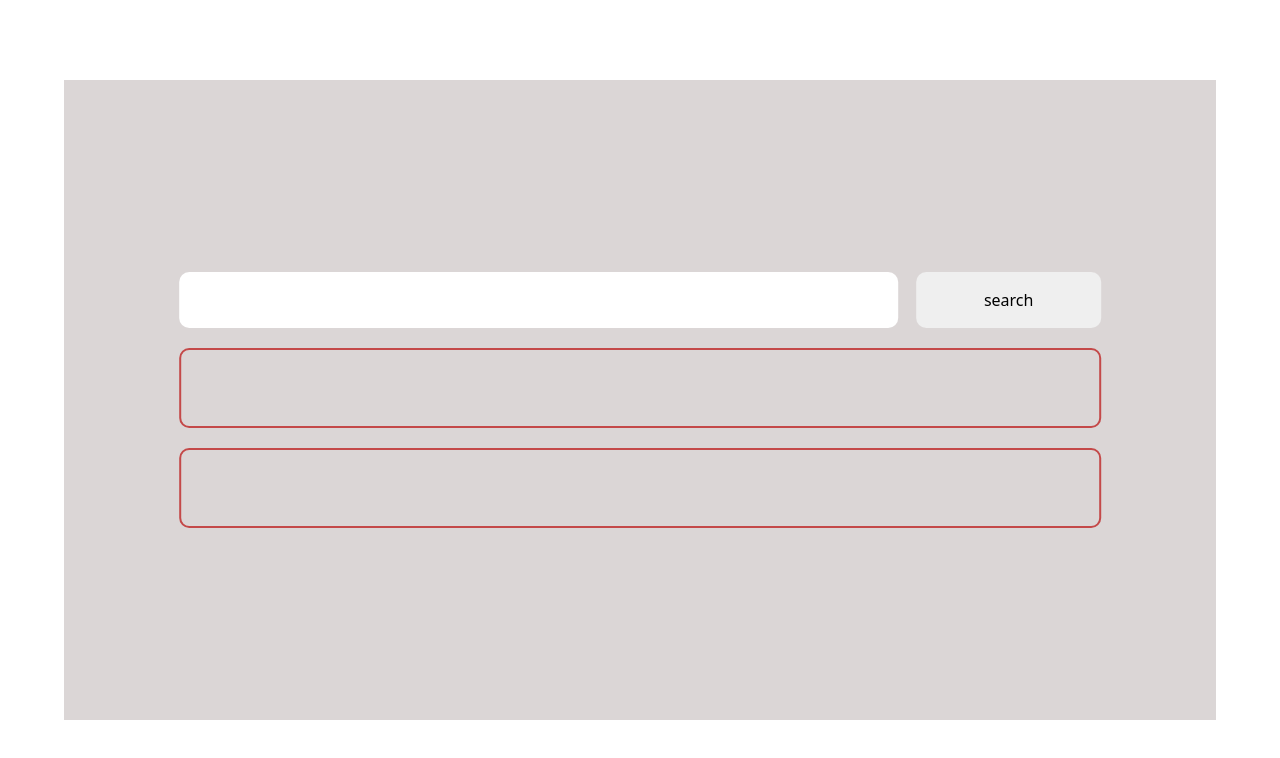
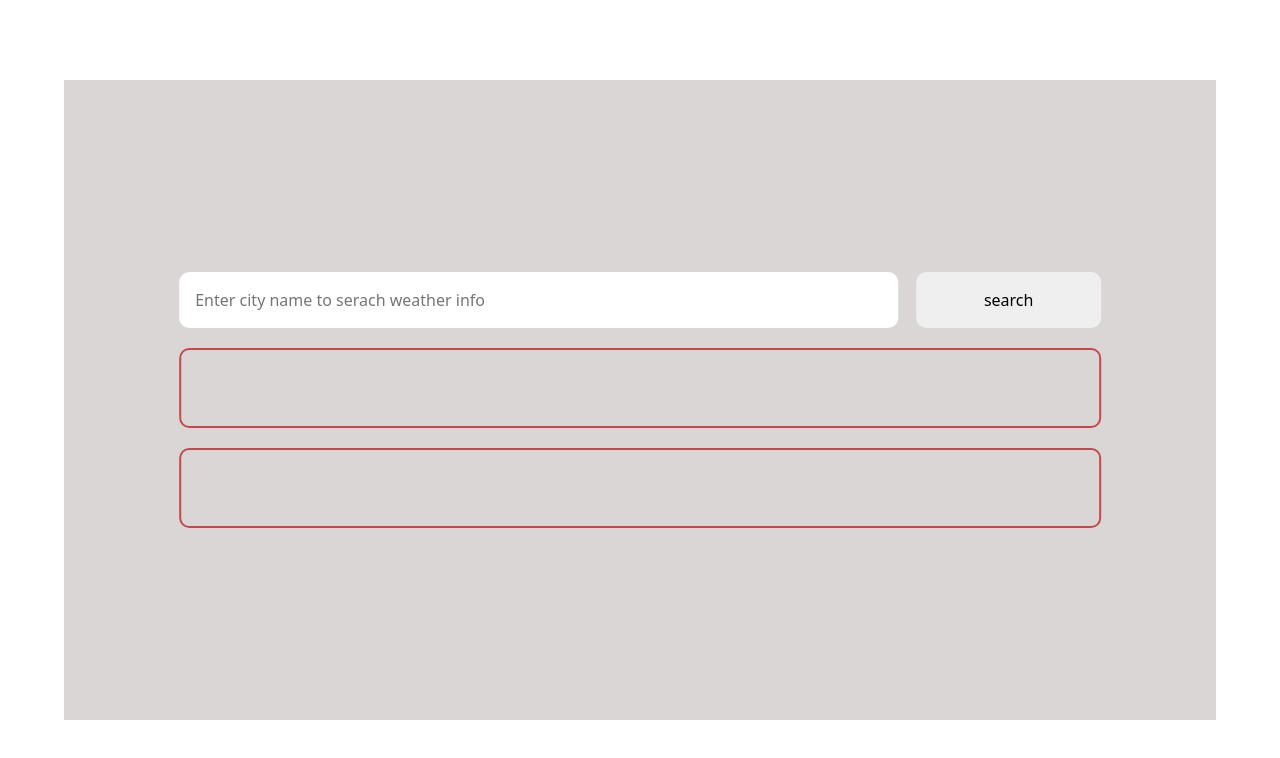
Before and after one commit to 19akasht/weatherStation, a plain HTML site: page index.html in a window 1280 px wide. Drawn offline with nearby package versions, Linux system fonts and the light colour scheme.

Commit message:
Update index.html

```diff
--- a/index.html
+++ b/index.html
@@ -86,7 +86,7 @@
     <div class="container">
         <div class="details">
             <form action="#">
-                <input type="text" id="city">
+                <input type="text" id="city" placeholder="Enter city name to serach weather info">
                 <button type="submit" id="btn">search</button>
             </form>
                 <div class="cityName">
```
